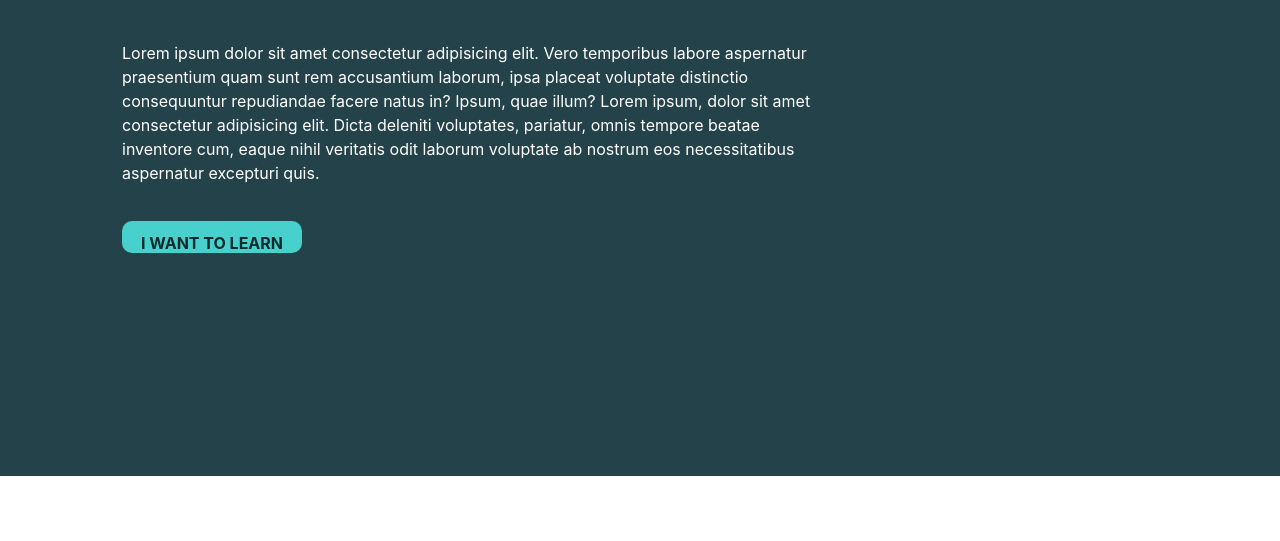
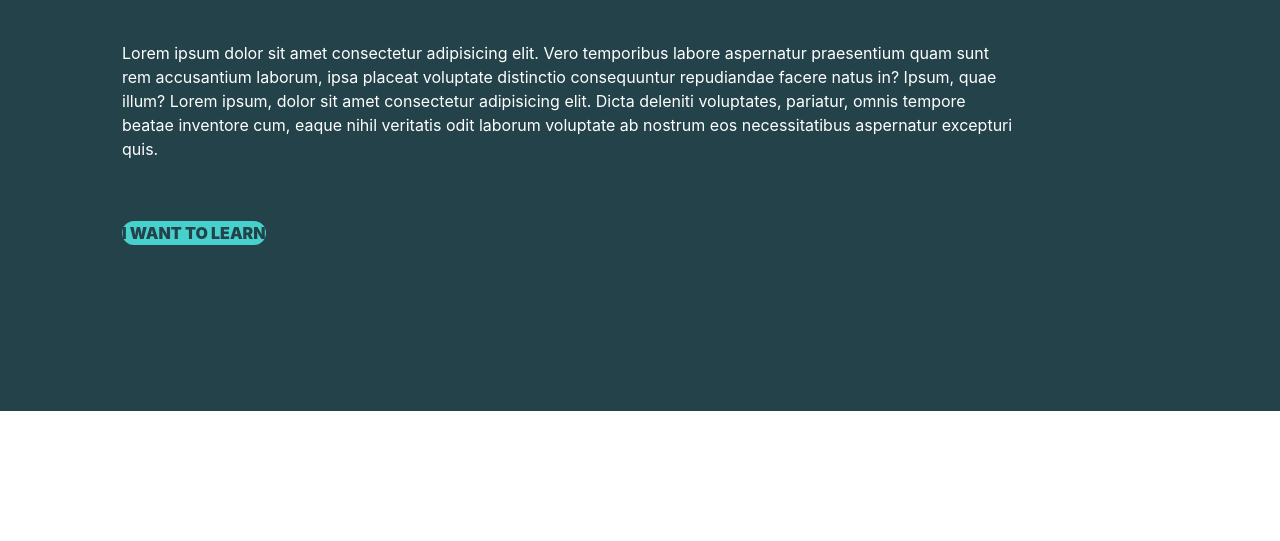
Before and after one commit to jackokramer/css_response, a plain HTML site: page day_5/index.html in a window 1280 px wide. Shown: the part 259-800 px from the top of the page. Drawn offline with nearby package versions, Linux system fonts and the light colour scheme.

Commit message:
solution

```diff
--- a/day_5/index.html
+++ b/day_5/index.html
@@ -5,14 +5,19 @@
     <meta name="viewport" content="width=device-width, initial-scale=1.0">
     <link rel="stylesheet" href="style.css">
     <link rel="stylesheet" href="https://stackpath.bootstrapcdn.com/bootstrap/4.4.1/css/bootstrap.min.css" integrity="sha384-Vkoo8x4CGsO3+Hhxv8T/Q5PaXtkKtu6ug5TOeNV6gBiFeWPGFN9MuhOf23Q9Ifjh" crossorigin="anonymous">
+    <link href="https://fonts.googleapis.com/css2?family=Roboto:wght@500&display=swap" rel="stylesheet">
     <title>Day % Challenge</title>
 </head>
 <body>
     <div class="dark-blue">
-        <h1 class="h1">Responsive Layouts Don't Have to Be a Struggle</h1>
-        <p>Lorem ipsum dolor sit amet consectetur adipisicing elit. Vero temporibus labore aspernatur praesentium quam sunt rem accusantium laborum, ipsa placeat voluptate distinctio consequuntur repudiandae facere natus in? Ipsum, quae illum? Lorem ipsum, dolor sit amet consectetur adipisicing elit. Dicta deleniti voluptates, pariatur, omnis tempore beatae inventore cum, eaque nihil veritatis odit laborum voluptate ab nostrum eos necessitatibus aspernatur excepturi quis.</p>
+        <div class='container'>
+            <div class="her__text">
+                <h1 class="h1">Responsive Layouts Don't Have to Be a Struggle</h1>
+                <p>Lorem ipsum dolor sit amet consectetur adipisicing elit. Vero temporibus labore aspernatur praesentium quam sunt rem accusantium laborum, ipsa placeat voluptate distinctio consequuntur repudiandae facere natus in? Ipsum, quae illum? Lorem ipsum, dolor sit amet consectetur adipisicing elit. Dicta deleniti voluptates, pariatur, omnis tempore beatae inventore cum, eaque nihil veritatis odit laborum voluptate ab nostrum eos necessitatibus aspernatur excepturi quis.</p>
 
-        <a href="/to_learn" class="button">I WANT TO LEARN</a>
+                <a href="/to_learn" class="button">I WANT TO LEARN</a>
+            </div>
+        </div>
     </div>
 </body>
 </html>
--- a/day_5/style.css
+++ b/day_5/style.css
@@ -1,22 +1,44 @@
-*{
-    margin: auto;
+*, *::before, *::after{
+    box-sizing: border-box;
+}
+
+body{
+    margin: 0;
+    font-size: 1.3rem;
+}
+
+.container{
+    width: 80%;
+    max-width: 900px;
+    margin: 0 auto;
 }
 
 .dark-blue{
     display: flex;
+    padding: 100px 0;
     width: 1440px;
     height: 670px;
     left: 0px;
     top: 0px;
-    background: #23424A;
+    background-color: #23424A;
+    color: #FFFFFF;
+}
+
+.dark-blue p{
+    margin-bottom: 3em;
+}
+
+.her__text{
+    width:50%;
 }
 
 .h1{
     position: absolute;
-    width:710px;
+    width:70%;
     height: 365px;
     left: 122px;
     top: 148px;
+    font-size: 3rem;
 
     font-family: Roboto, sans-serif;
     font-style: normal;
@@ -29,12 +51,14 @@
 
 p{
     position: absolute;
-    width:710px;
+    width:70%;
     height: 365px;
     left: 122px;
     top: 300px;
 
     color: #FFFFFF;
+    margin-bottom: 3em;
+
 }
 
 body{
@@ -44,17 +68,14 @@ body{
 }
 
 .button{
-    display: block;
-    width:180px;
-    height:32px;
-    background: mediumturquoise;
-    padding: 10px;
-    text-align: center;
-    border-radius: 10px;
-    color: #072A2D;
-    font-weight: bold;
+    display: inline-block;
+    text-decoration: none;
     text-transform: uppercase;
-
+    color: #23424A;
+    font-weight: 900;
+    background-color: mediumturquoise;
+    padding: .75em, 2em;
+    border-radius: 100px;
     position: absolute;
     top: 480px;
     left: 122px;
@@ -73,3 +94,8 @@ body{
     letter-spacing: .05em;
     text-transform: uppercase;*/
 }
+
+.button:hover,
+.button:focus{
+    opacity: .75;
+}
```
